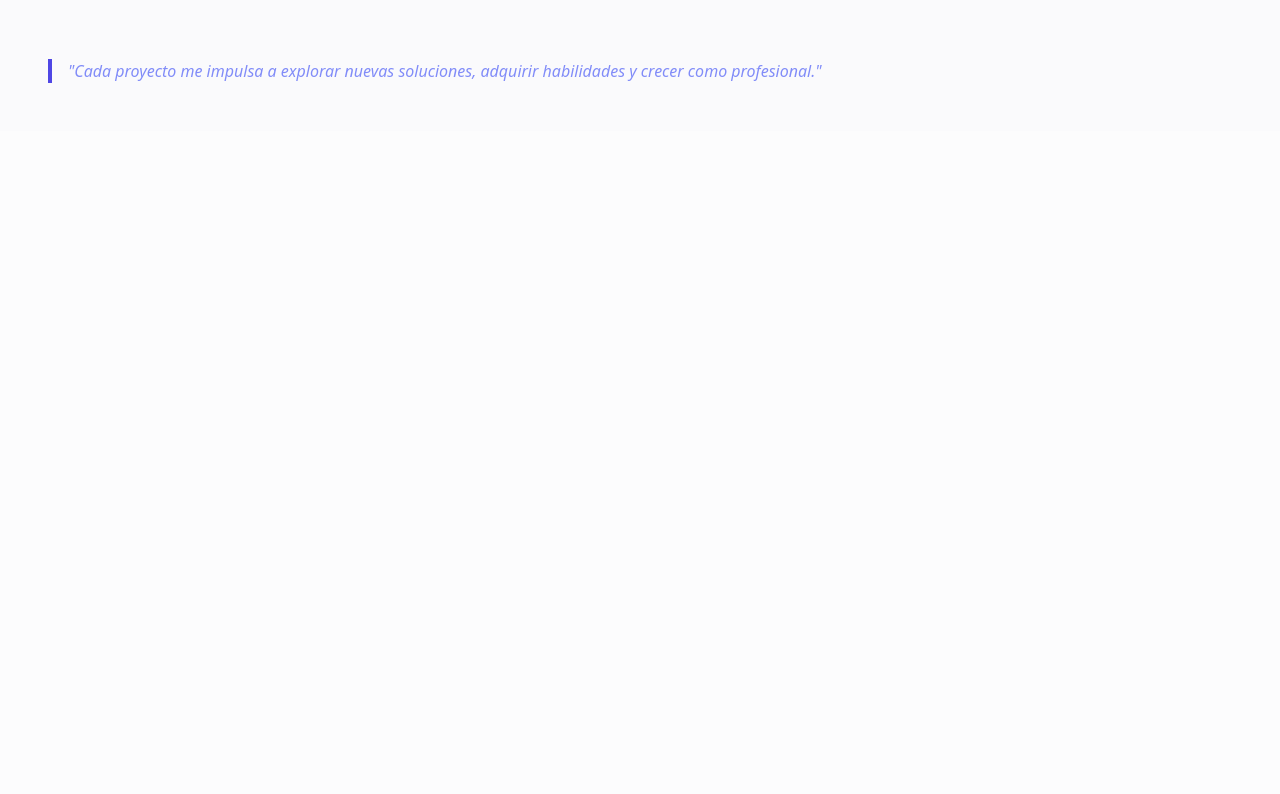
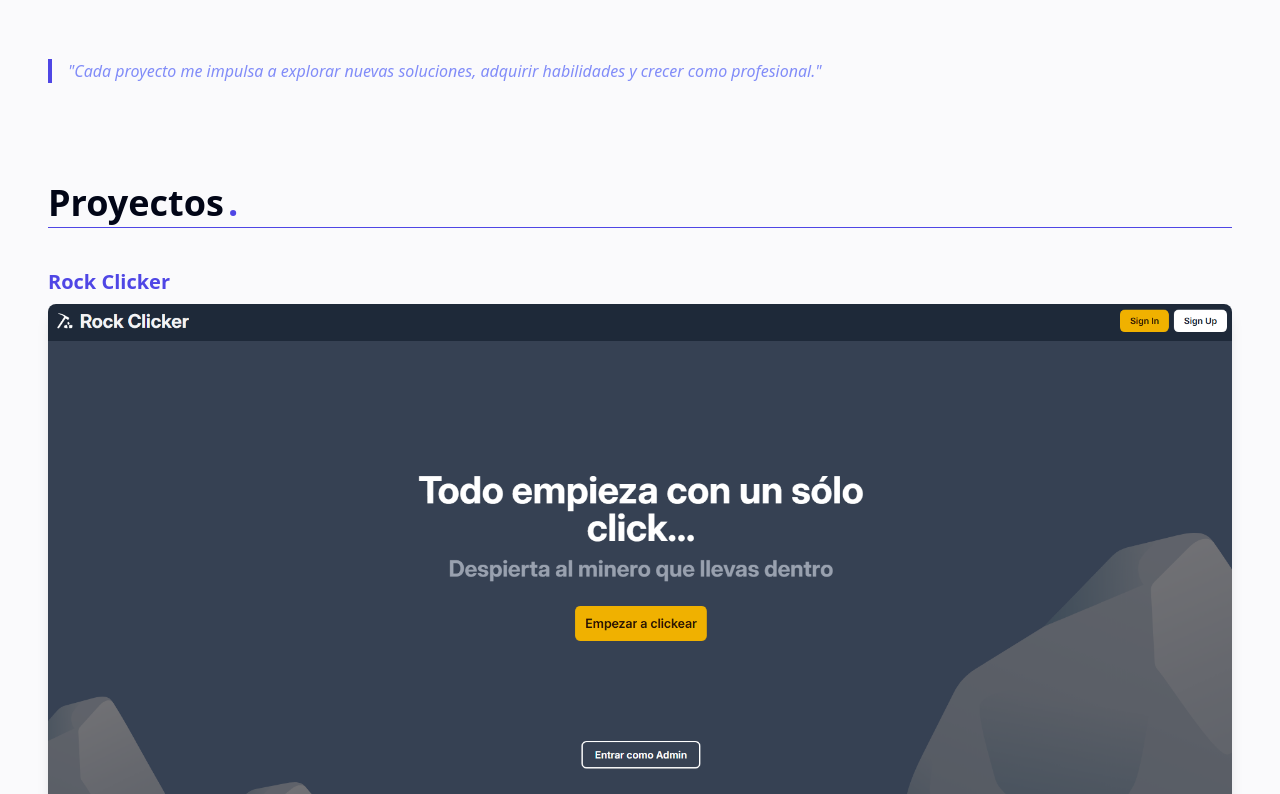
Before and after one commit to MaykelldaCostaRamos/Portafolio, a React (Vite) app: page / in a window 1280 px wide. Shown: the part 1046-1840 px from the top of the page. Before the commit the page ends 1177 px from the top, so only its background shows below. Built offline with nearby package versions, Linux system fonts and the light colour scheme.

Commit message:
Add Projects section content

```diff
--- a/src/App.jsx
+++ b/src/App.jsx
@@ -2,6 +2,7 @@ import Header from "./components/Header";
 import Hero from "./components/Hero";
 import Skills from "./components/Skills";
 import About from "./components/About";
+import Projects from "./components/Projects";
 
 
 function App() {
@@ -13,6 +14,7 @@ function App() {
      <Hero />
      <Skills />
      <About />
+     <Projects />
     </>
   )
 }
--- /dev/null
+++ b/src/components/Projects.jsx
@@ -0,0 +1,30 @@
+import rc001 from "../assets/projects/rock-clicker/rc001.png";
+
+export default function Projects() {
+  return (
+    <section
+      id="projects"
+      className="py-12 px-6 sm:px-8 md:px-12 flex text-slate-950"
+    >
+      <div className="">
+        <h2 className="text-4xl font-bold py-1">
+          Proyectos<span className="text-indigo-600 px-1">.</span>
+        </h2>
+        <div
+          className="w-full border-0 border-b border-indigo-600"
+          aria-hidden="true"
+        ></div>
+
+        {/* Proyecto */}
+        <div className="pt-8">
+          <div className="w-full cursor-pointer">
+            <p className="text-xl text-indigo-600 font-semibold py-2">
+              Rock Clicker
+            </p>
+            <img src={rc001} alt="rc-home" className="rounded-lg shadow-lg" />
+          </div>
+        </div>
+      </div>
+    </section>
+  );
+}
```
Also changed, not shown: src/assets/projects/rock-clicker/rc001.png (added).
